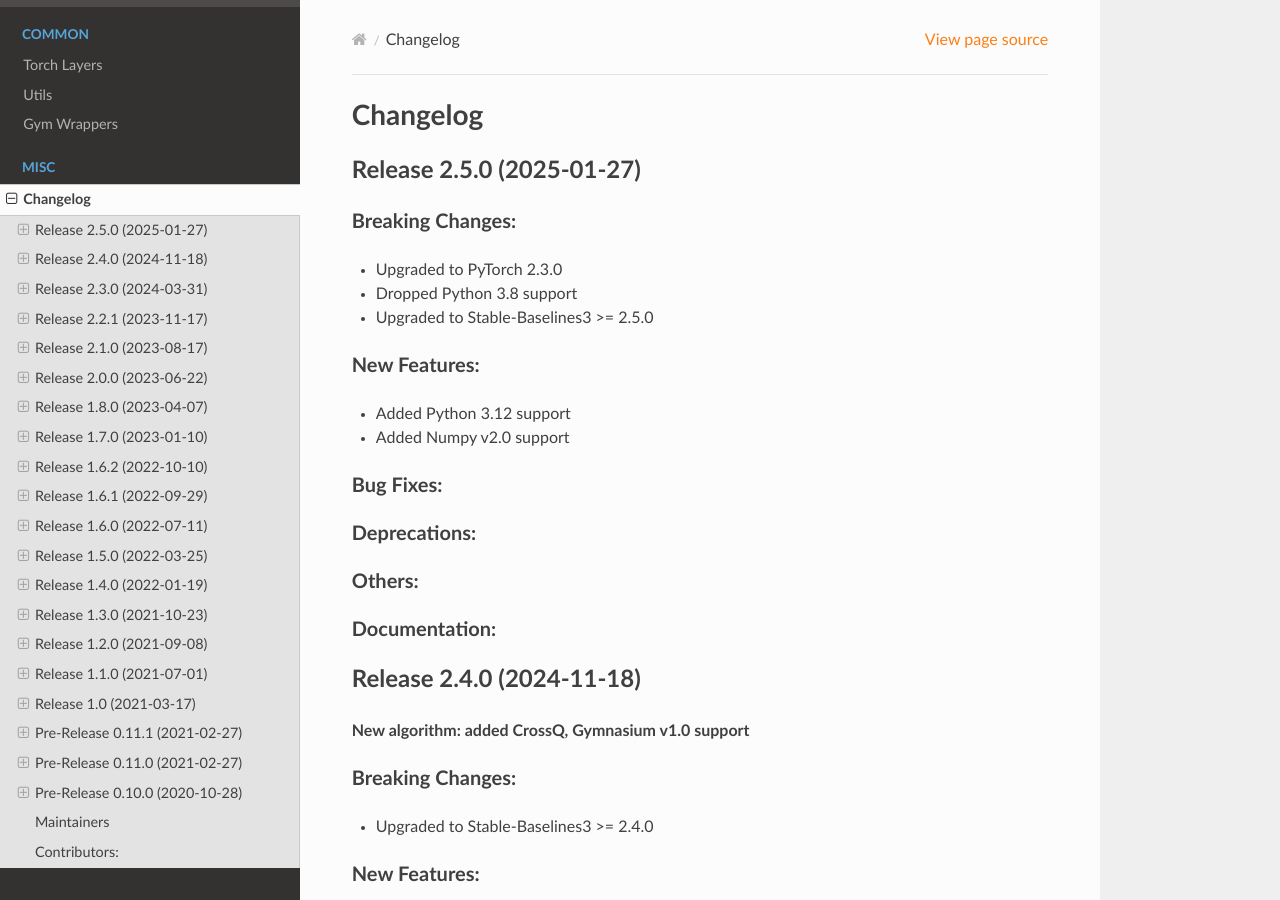
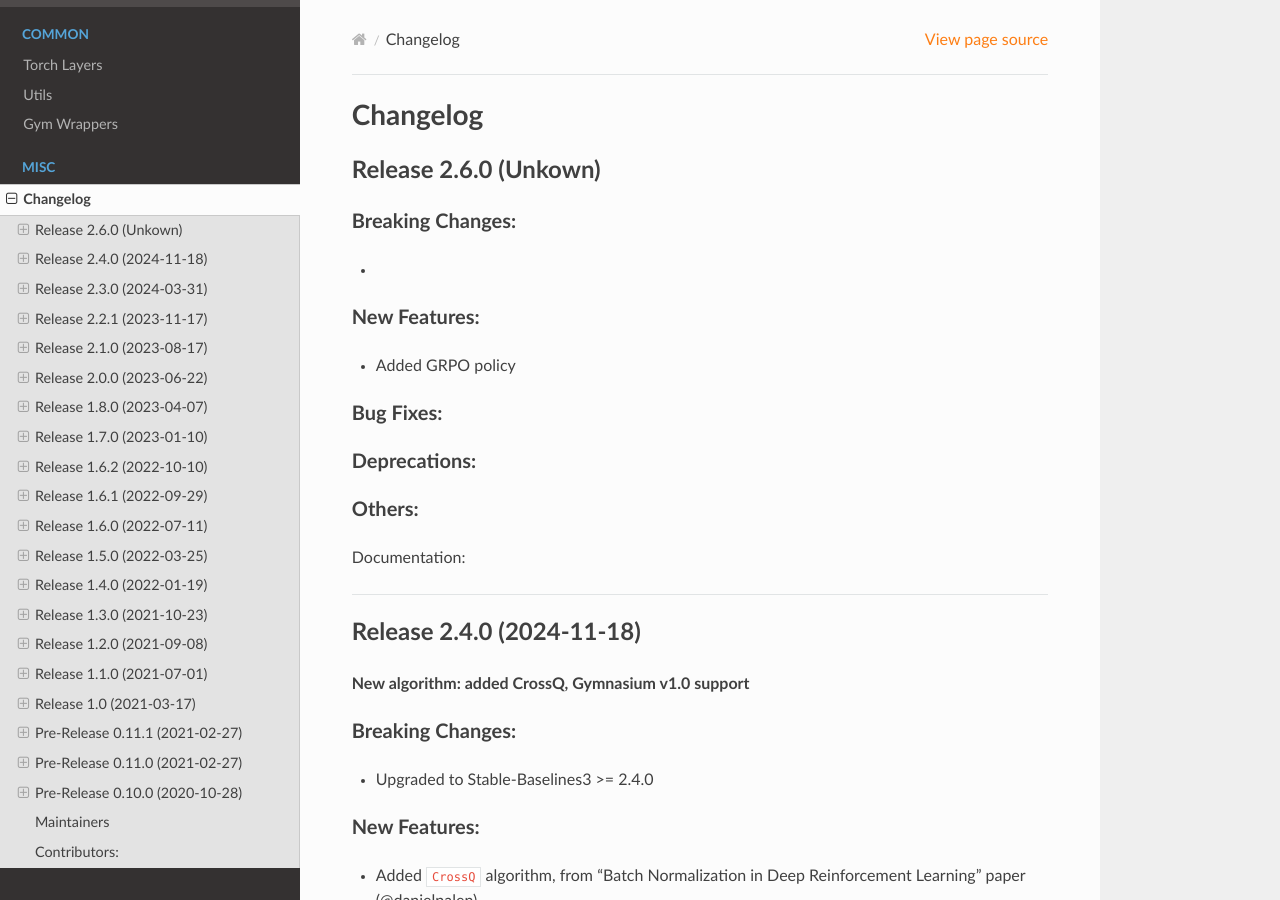
Before and after one commit to Stable-Baselines-Team/stable-baselines3-contrib, a Sphinx documentation site: the page built from docs/misc/changelog.rst, in a window 1280 px wide and 900 px high. Built offline with Sphinx 7.4.7 and the Read the Docs theme 3.1.0, drawn with Linux system fonts in a browser that asks for light colours.

Commit message:
Changelog updated

```diff
--- a/docs/misc/changelog.rst
+++ b/docs/misc/changelog.rst
@@ -3,19 +3,16 @@
 Changelog
 ==========
 
-Release 2.5.0 (2025-01-27)
+Release 2.6.0 (Unkown)
 --------------------------
 
 Breaking Changes:
 ^^^^^^^^^^^^^^^^^
-- Upgraded to PyTorch 2.3.0
-- Dropped Python 3.8 support
-- Upgraded to Stable-Baselines3 >= 2.5.0
+-
 
 New Features:
 ^^^^^^^^^^^^^
-- Added Python 3.12 support
-- Added Numpy v2.0 support
+- Added GRPO policy
 
 Bug Fixes:
 ^^^^^^^^^^
@@ -27,6 +24,8 @@
 ^^^^^^^
 
 Documentation:
+
+
 ^^^^^^^^^^^^^^
 
 Release 2.4.0 (2024-11-18)
```
